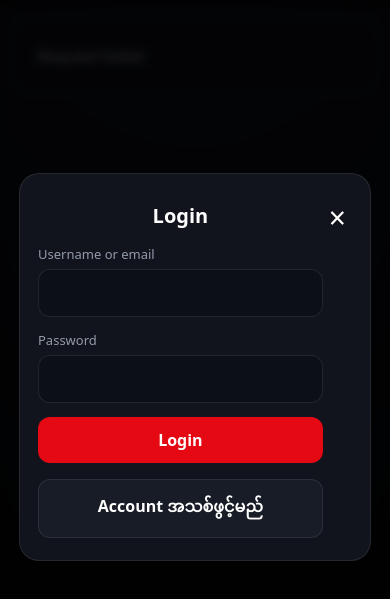
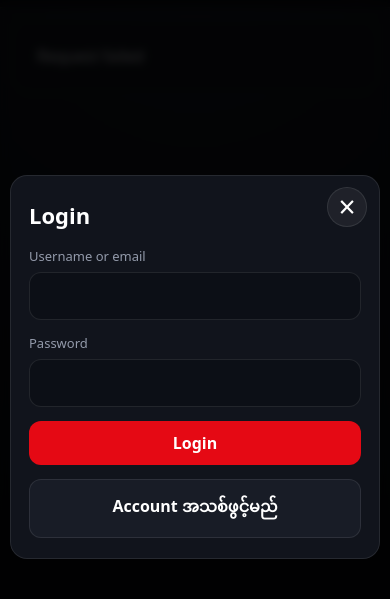
Before and after one commit to dino89840/new-movie-web, a website: page public/index.html in a window 390 px wide. Both pictures are taken after a click on the button "Account". Shown: the part 55-654 px from the top of the page. Drawn offline with nearby package versions, Linux system fonts and the light colour scheme; no server answers.

Commit message:
Update style.css

```diff
--- a/public/style.css
+++ b/public/style.css
@@ -403,6 +403,7 @@ svg {
 .field {
   display: grid;
   gap: 7px;
+  min-width: 0;
 }
 
 .field span {
@@ -413,6 +414,107 @@ svg {
 .field textarea {
   min-height: 110px;
   resize: vertical;
+}
+
+/* ---------- Login/Register dialog ---------- */
+
+#authDialog {
+  position: relative;
+  width: min(
+    calc(100% - 24px),
+    460px
+  );
+  max-width: 460px;
+  padding: 0;
+  overflow: hidden;
+}
+
+#authDialog .modal-close {
+  position: absolute;
+  top: 11px;
+  right: 12px;
+  z-index: 3;
+  width: 40px;
+  height: 40px;
+  padding: 0;
+  float: none;
+  display: grid;
+  place-items: center;
+  border: 1px solid var(--border);
+  border-radius: 50%;
+  background: rgba(255, 255, 255, .06);
+  color: white;
+  line-height: 1;
+}
+
+#authDialog .modal-close:hover {
+  border-color: rgba(229, 9, 20, .65);
+  background: rgba(229, 9, 20, .2);
+}
+
+#authContent {
+  width: 100%;
+  min-width: 0;
+  padding: 30px;
+  display: grid;
+  gap: 17px;
+}
+
+#authContent h2 {
+  margin: 0;
+  padding-right: 46px;
+  font-size: 25px;
+  line-height: 1.25;
+}
+
+#authContent > p {
+  margin: -8px 0 0;
+  overflow-wrap: anywhere;
+}
+
+#authForm {
+  width: 100%;
+  min-width: 0;
+  margin: 0;
+}
+
+#authForm .field,
+#authForm .field input {
+  width: 100%;
+  min-width: 0;
+}
+
+#authForm .field input {
+  display: block;
+}
+
+#authForm > .button,
+#authContent > .button {
+  width: 100%;
+  min-height: 44px;
+}
+
+#switchAuth {
+  margin-top: -3px;
+}
+
+@media (max-width: 680px) {
+  #authDialog {
+    width: calc(100% - 20px);
+    max-width: none;
+    border-radius: 17px;
+  }
+
+  #authContent {
+    padding:
+      26px
+      18px
+      20px;
+  }
+
+  #authContent h2 {
+    font-size: 22px;
+  }
 }
 
 .form-grid {
@@ -2148,119 +2250,41 @@ body {
       );
   }
 }
-/* ======================================================
-   Login/Auth dialog box fix
-   ====================================================== */
-
-.modal {
-  width: min(94%, 420px);
-  padding: 26px 24px;
-  border-radius: 20px;
-}
-
-#authContent {
-  display: flex;
-  flex-direction: column;
-  gap: 16px;
-}
-
-#authContent h2 {
-  margin: 6px 0 0;
-  font-size: 22px;
-  text-align: center;
-}
-
-#authContent .muted {
-  margin: 0;
-  text-align: center;
-}
-
-#authContent .form-stack {
-  display: flex;
-  flex-direction: column;
-  gap: 14px;
-  margin: 0;
-}
-
-#authContent .field {
-  display: grid;
-  gap: 6px;
-}
-
-#authContent .field input {
+/* ---------- Favorites ---------- */
+
+.favorite-entry {
+  min-width: 0;
+  display: grid;
+  align-content: start;
+  gap: 8px;
+}
+
+.favorite-entry .movie-card {
+  min-width: 0;
+}
+
+.favorite-remove-button {
   width: 100%;
-}
-
-#authContent .button {
-  width: 100%;
-  min-height: 46px;
-  display: flex;
-  align-items: center;
-  justify-content: center;
-}
-
-.modal-close {
-  margin-bottom: 4px;
+  min-height: 38px;
+  padding-inline: 8px;
+  font-size: 12px;
+}
+
+.favorite-remove-button:disabled {
+  opacity: .55;
+  cursor: wait;
 }
 
 @media (max-width: 680px) {
-  .modal {
-    width: calc(100% - 32px);
-    padding: 22px 18px;
-  }
-
-  #authContent h2 {
-    font-size: 20px;
-  }
-}
-
-/* ======================================================
-   Favorite remove button
-   ====================================================== */
-
-.favorite-card-wrap {
-  position: relative;
-}
-
-.favorite-remove {
-  position: absolute;
-  top: 8px;
-  right: 8px;
-  z-index: 5;
-  width: 32px;
-  height: 32px;
-  display: grid;
-  place-items: center;
-  padding: 0;
-  border: 1px solid rgba(255, 255, 255, .18);
-  border-radius: 50%;
-  background: rgba(0, 0, 0, .7);
-  color: white;
-  font-size: 20px;
-  line-height: 1;
-  cursor: pointer;
-  transition:
-    background .2s ease,
-    transform .15s ease;
-}
-
-.favorite-remove:hover {
-  background: var(--danger);
-  border-color: var(--danger);
-}
-
-.favorite-remove:active {
-  transform: scale(.9);
-}
-
-/* Detail page favorite button — active state */
-.button.secondary.is-favorited {
-  background: rgba(229, 9, 20, .2);
-  border-color: rgba(229, 9, 20, .6);
-  color: #ff5360;
-}
-
-.button.secondary.is-favorited svg {
-  fill: #ff5360;
-  stroke: #ff5360;
-}
+  .favorite-entry {
+    gap: 6px;
+  }
+
+  .favorite-remove-button {
+    min-height: 34px;
+    padding: 7px 4px;
+    border-radius: 9px;
+    font-size: 9px;
+    line-height: 1.25;
+  }
+}
```
